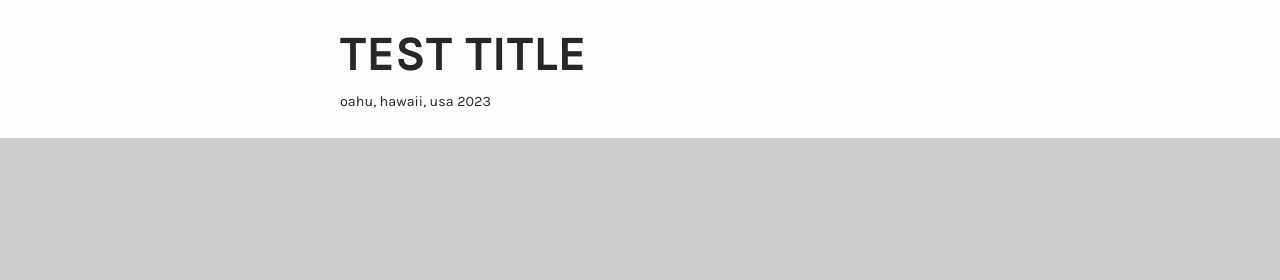
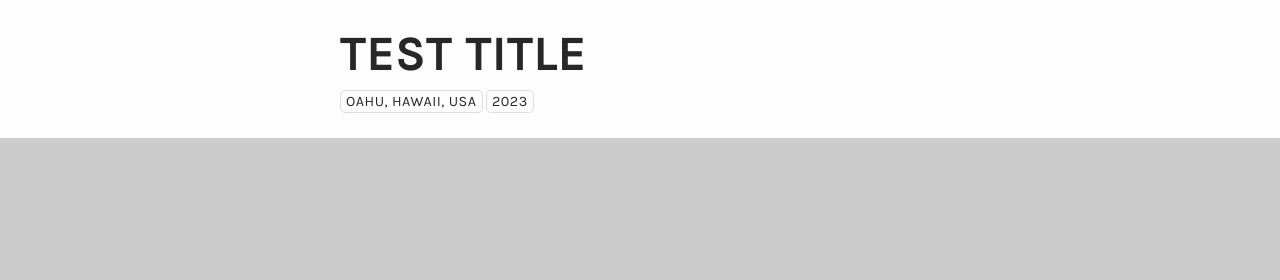
Before and after one commit to natashasupangkat/bon, a Jekyll site: the page built from _trips/hawaii2023.md, in a window 1280 px wide. Shown: the top 280 px of the page. Built offline with Jekyll 4.4.1, drawn with Linux system fonts in a browser that asks for light colours.

Commit message:
style changes in trips

```diff
--- a/_sass/trip.scss
+++ b/_sass/trip.scss
@@ -22,6 +22,12 @@
     text-transform: uppercase;
 }
 
+.tag {
+    @include tag;
+
+    border: 1px solid #ddd;
+}
+
 .day {
     @include tag;
 
```
Also changed, not shown: 2 other files.
